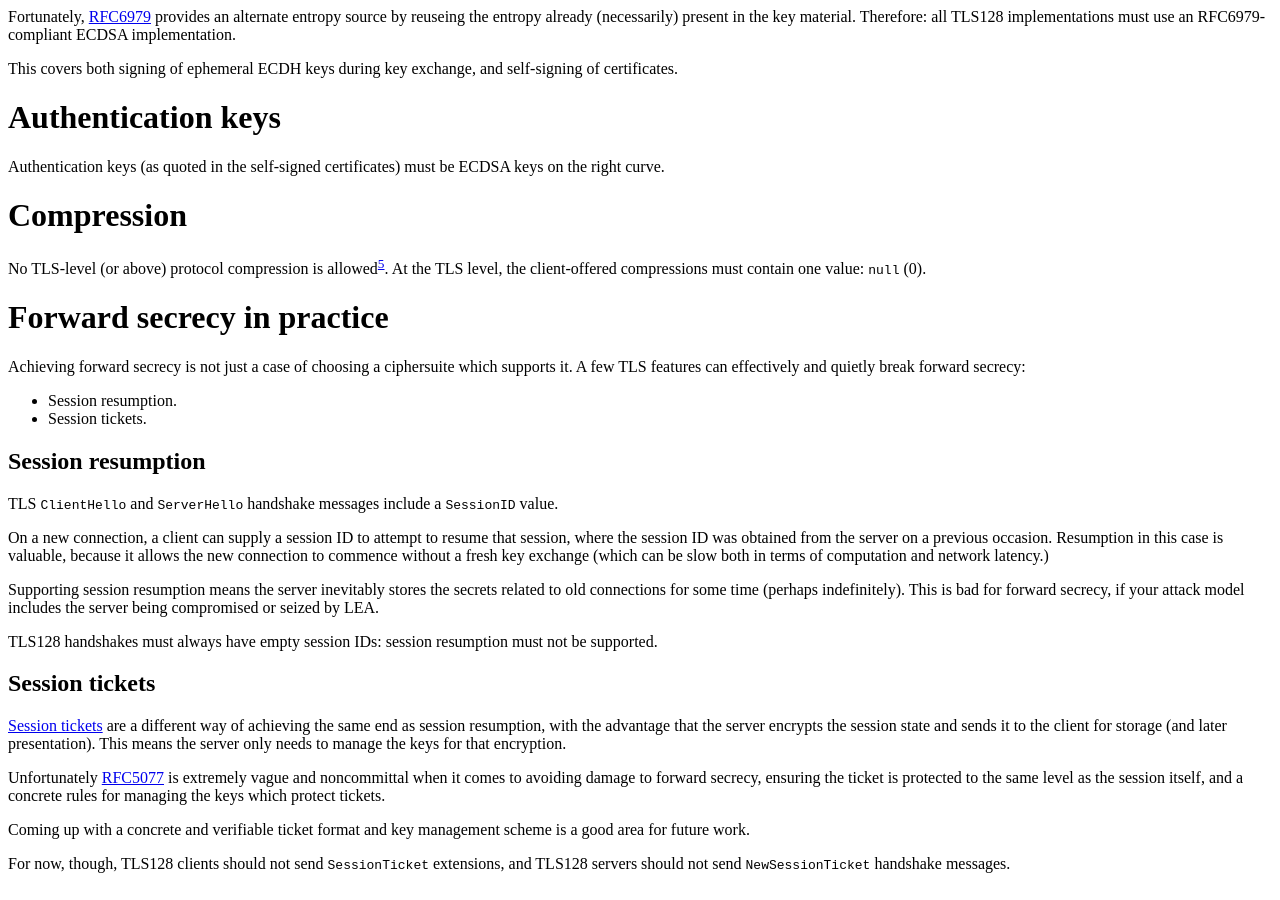
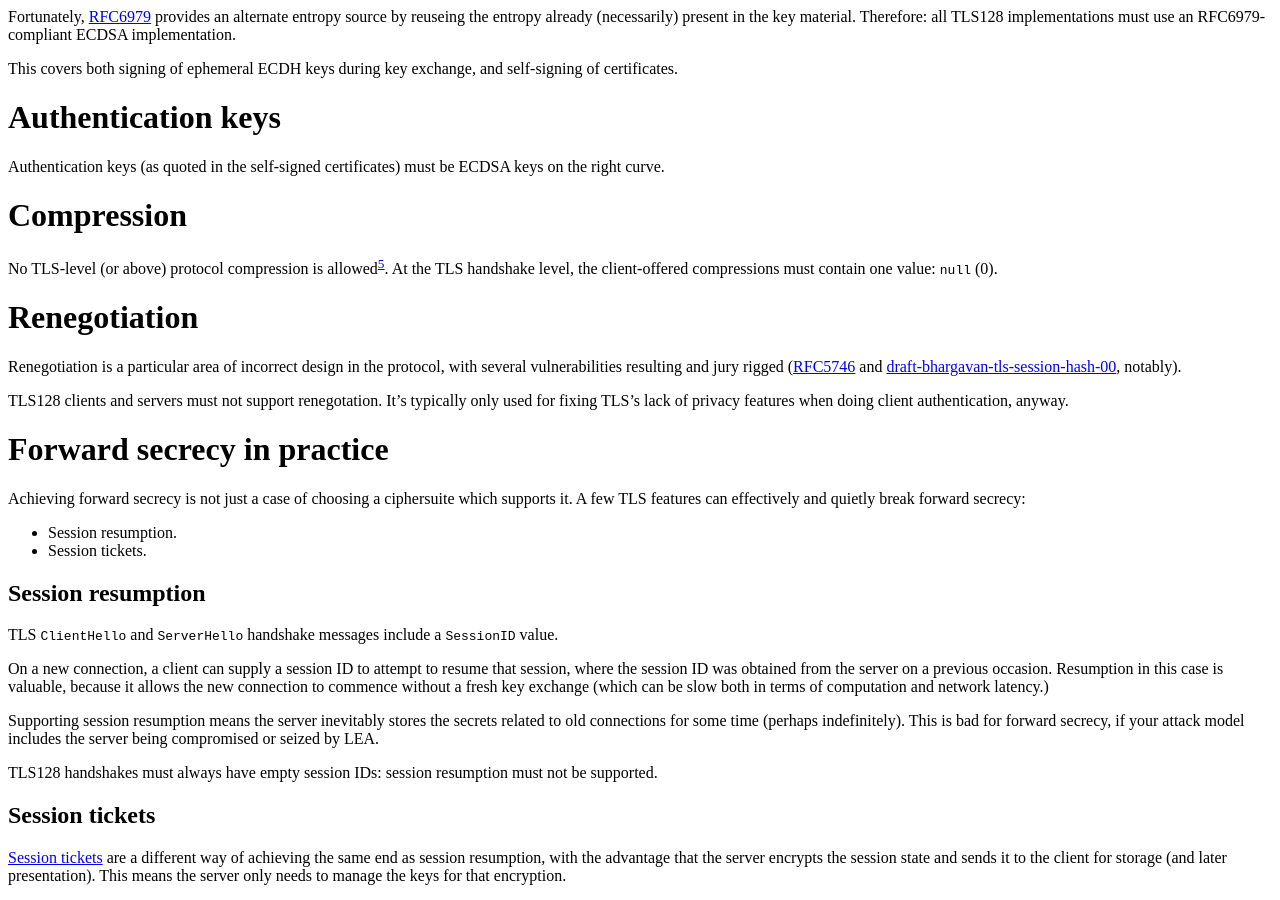
Before and after one commit to ctz/ctz.github.com, a Jekyll site: the page built from _posts/2013-09-09-tls128-profile.md, in a window 1280 px wide and 900 px high, scrolled down 2720 px. Built offline with Jekyll 4.4.1, drawn with Linux system fonts in a browser that asks for light colours.

Commit message:
tls128: kill renegotiation

```diff
--- a/_posts/2013-09-09-tls128-profile.md
+++ b/_posts/2013-09-09-tls128-profile.md
@@ -1109,10 +1109,17 @@ This covers both signing of ephemeral ECDH keys during key exchange, and self-si
 Authentication keys (as quoted in the self-signed certificates) must be ECDSA keys on the right curve.
 
 # Compression
-No TLS-level (or above) protocol compression is allowed[^compress].  At the TLS level, the client-offered compressions must
-contain one value: `null` (0).
+No TLS-level (or above) protocol compression is allowed[^compress].  At the TLS handshake level, the client-offered compressions must contain one value: `null` (0).
 
 [^compress]: This is to avoid the CRIME/BREACH attacks, where plaintext information leaks through the ciphertext length side channel.
+
+# Renegotiation
+Renegotiation is a particular area of incorrect design in the protocol, with several vulnerabilities resulting and jury rigged ([RFC5746][] and [draft-bhargavan-tls-session-hash-00][], notably).
+
+TLS128 clients and servers must not support renegotation.  It's typically only used for fixing TLS's lack of privacy features when doing client authentication, anyway.
+
+[RFC5746]: https://tools.ietf.org/html/rfc5746
+[draft-bhargavan-tls-session-hash-00]: https://secure-resumption.com/draft-bhargavan-tls-session-hash-00.txt
 
 # Forward secrecy in practice
 Achieving forward secrecy is not just a case of choosing a ciphersuite which supports it.  A few TLS features can effectively and quietly break forward secrecy:
```
